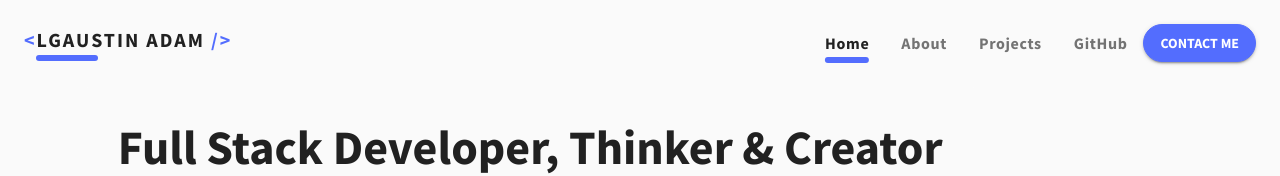
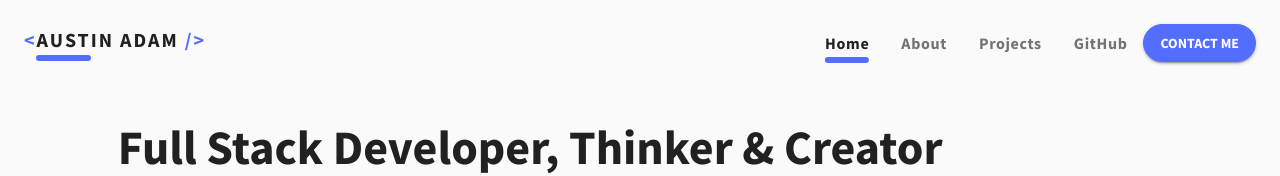
Before and after one commit to Ugikie/Portfolio, a React (Create React App) app: page / in a window 1280 px wide. Shown: the top 176 px of the page. Built offline with nearby package versions, Linux system fonts and the light colour scheme.

Commit message:
bad habits

```diff
--- a/src/components/Navbar.js
+++ b/src/components/Navbar.js
@@ -252,8 +252,7 @@ const Navbar = ({ width, contactFormOpen, setContactFormOpen }) => {
             onClick={() => setCurrentPage('home')}
             className={classes.navbarBrand}
           >
-            &lt;<span className={classes.brandName}>{width}Austin Adam</span>{' '}
-            /&gt;
+            &lt;<span className={classes.brandName}>Austin Adam</span> /&gt;
           </Typography>
         </Grid>
         <Hidden mdUp>
```
